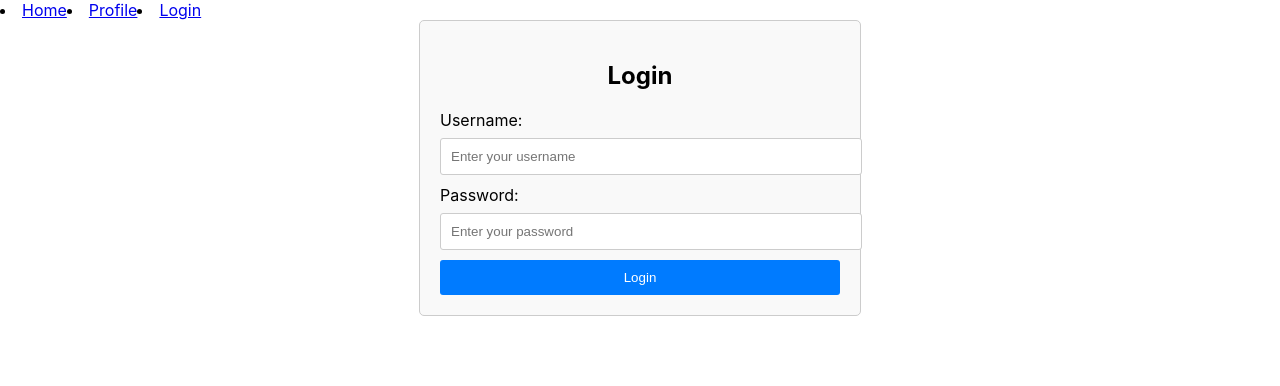
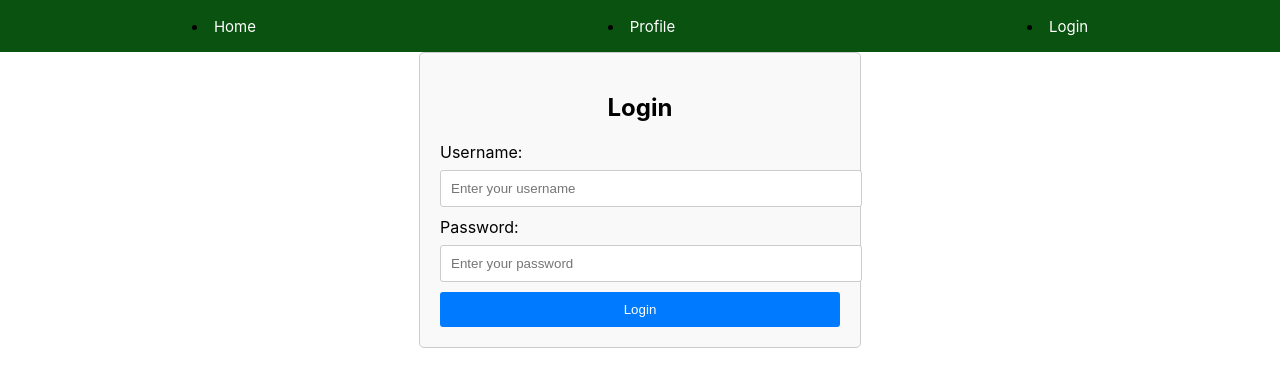
Before and after one commit to aslanka/socialCircleFrontend, a React (Create React App) app: page / in a window 1280 px wide. Shown: the top 386 px of the page. Built offline with nearby package versions, Linux system fonts and the light colour scheme.

Commit message:
Navbar styling

```diff
--- a/src/components/Navbar.css
+++ b/src/components/Navbar.css
@@ -1,3 +1,16 @@
 .nav-wrapper {
     display: flex;
+    justify-content: space-around;
+    background-color: #09520f;
+    padding: 1rem;
 }
+.nav-wrapper li {
+    margin: 0 10px;
+}
+
+.nav-wrapper a {
+    color: white;
+    text-decoration: none;
+    font-size: 15px;
+    transition: color 0.3s;
+}
--- a/src/pages/Login/login.js
+++ b/src/pages/Login/login.js
@@ -1,7 +1,7 @@
 
 import React, { useState } from "react";
 import './login.css'
-import Navbar from '../../components/Navbar'
+import Navbar from '../../components/Navbar.js';
 // This import should probably be changed, getting error but it seemingly works fine
 
 const Login = () => {
--- a/src/pages/home.js
+++ b/src/pages/home.js
@@ -1,6 +1,6 @@
 import React from 'react'
 import './home.css'
-import Navbar from '../components/Navbar'
+import Navbar from '../components/Navbar';
 
 const home = () => {
   return (
--- a/src/pages/profile.js
+++ b/src/pages/profile.js
@@ -1,7 +1,7 @@
 
 import React from "react"
 import './profile.css'
-import Navbar from '../components/Navbar'
+import Navbar from '../components/Navbar';
 
 const profile = () => {
   return (
```
